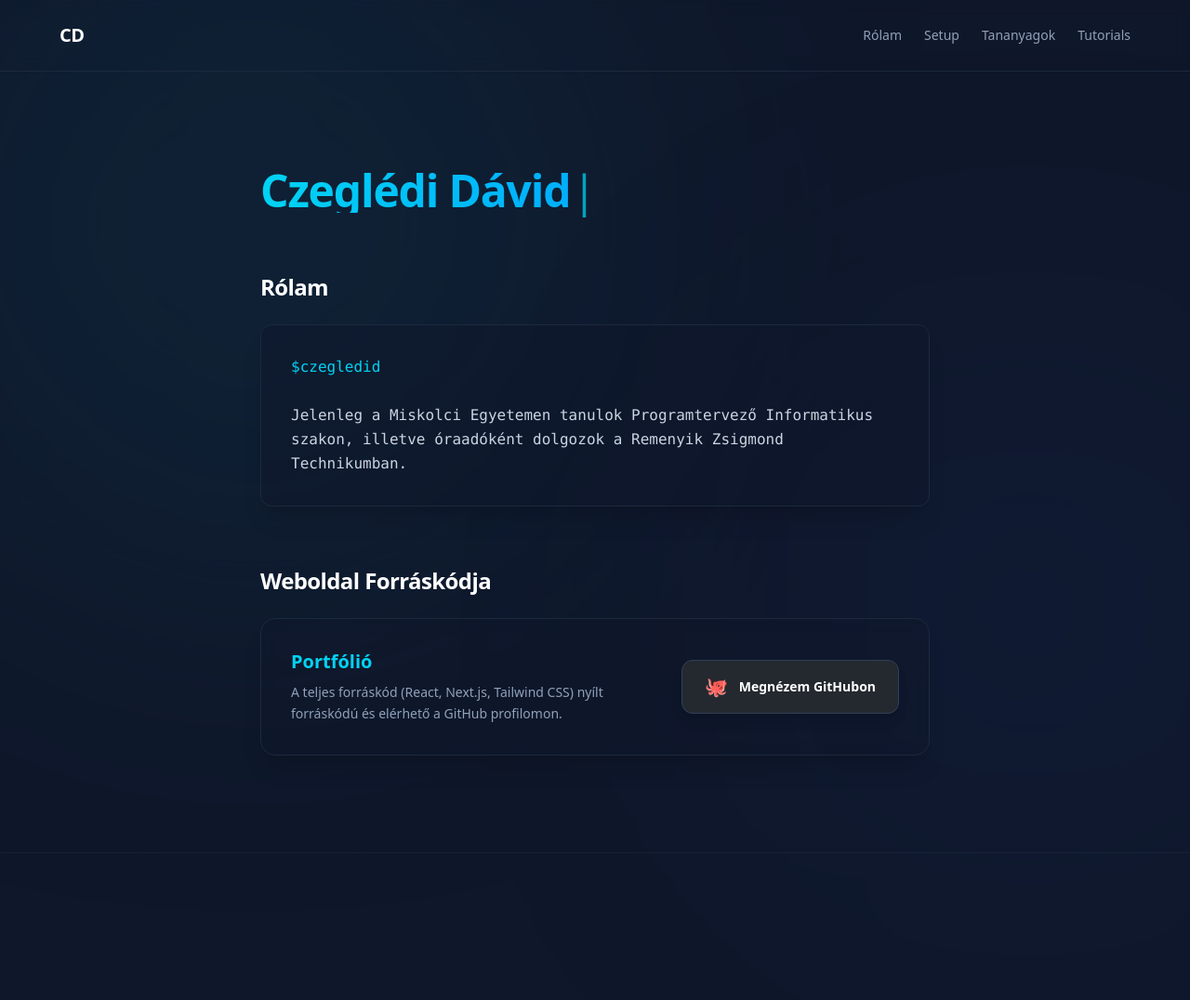
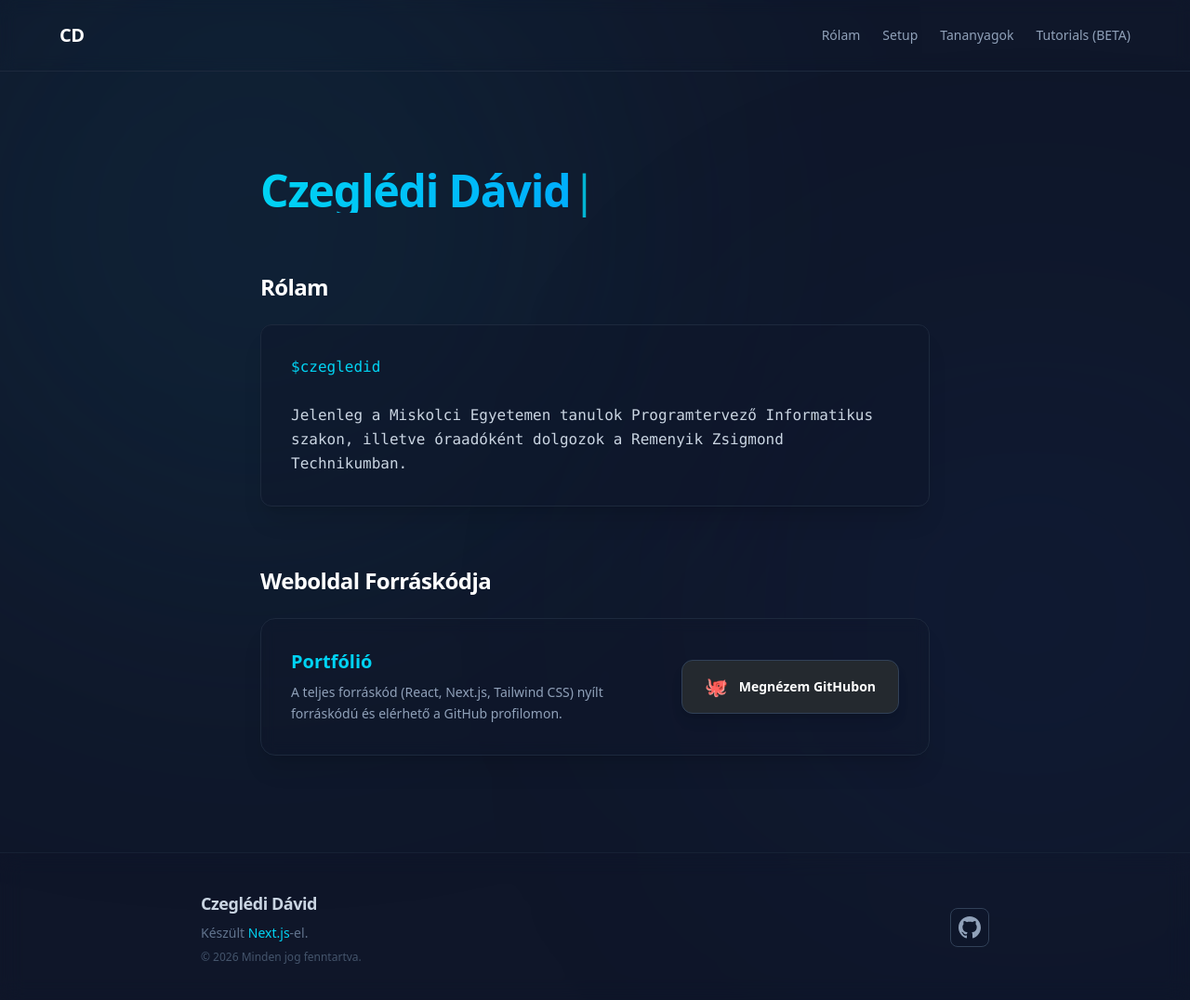
Before and after one commit to czegledi-david/czegledidavid.com_website, a Next.js app: page / in a window 1280 px wide. Shown: the whole page at 93% size. Before the commit the page ends 918 px from the top, so only its background shows below. Built offline with nearby package versions, Linux system fonts and the light colour scheme.

Commit message:
Fix Footer bug

```diff
--- a/src/app/layout.tsx
+++ b/src/app/layout.tsx
@@ -1,10 +1,11 @@
 import type { Metadata } from "next";
 import "./globals.css";
 import Link from 'next/link';
+import Footer from "@/components/Footer";
 
 export const metadata: Metadata = {
   title: "Czeglédi Dávid",
-  description: "Személyes tudásbázis és portfólió",
+  description: "Tudásbázis és portfólió",
 };
 
 export default function RootLayout({
@@ -23,12 +24,11 @@ export default function RootLayout({
 
         <nav className="w-full flex flex-col sm:flex-row sm:justify-between items-center px-6 sm:px-16 py-6 border-b border-slate-800 backdrop-blur-sm gap-4 sm:gap-0">
           <div className="text-xl font-bold tracking-tight text-white">CD</div>
-
           <div className="flex flex-wrap justify-center gap-x-6 gap-y-2 text-sm font-medium text-slate-400">
             <Link href="/" className="hover:text-cyan-400 transition-colors">Rólam</Link>
             <Link href="/setup" className="hover:text-cyan-400 transition-colors">Setup</Link>
             <Link href="/classes" className="hover:text-cyan-400 transition-colors">Tananyagok</Link>
-            <Link href="/tutorials" className="hover:text-cyan-400 transition-colors">Tutorials</Link>
+            <Link href="/tutorials" className="hover:text-cyan-400 transition-colors">Tutorials (BETA)</Link>
           </div>
         </nav>
 
@@ -36,8 +36,7 @@ export default function RootLayout({
           {children}
         </main>
 
-        <footer className="w-full border-t border-slate-800/60 bg-slate-900/20 backdrop-blur-md mt-10">
-        </footer>
+        <Footer />
 
       </body>
     </html>
```
